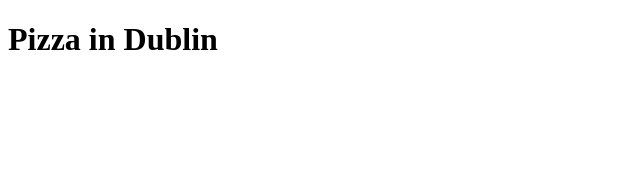
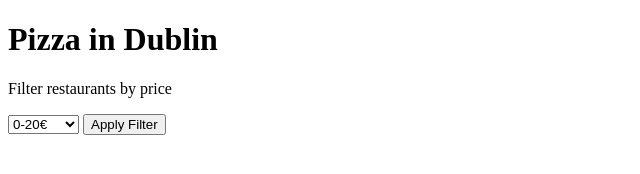
Before and after one commit to tavferreira/project-food-purple-b, a plain HTML site: page index.html in a window 1280 px wide. Shown: the whole page, without its empty margins (0-640 px from the left). Drawn offline with Linux system fonts and the light colour scheme; no server answers.

Commit message:
Setting up filter.js

```diff
--- a/index.html
+++ b/index.html
@@ -9,6 +9,17 @@
 	</head>
 	<body>
 		<h1>Pizza in Dublin</h1>
+		<form id="filterPrice">
+			<p>Filter restaurants by price</p>
+			<select name="prices" form="filterPrice">
+				<option value="0-20">0-20€</option>
+				<option value="20-40">20-40€</option>
+				<option value="40-60">40-60€</option>
+				<option value="60-80">60-80€</option>
+				<option value="80-100">80-100€</option>
+			</select>
+			<input id="priceSubmit" type="submit" value="Apply Filter" />
+		</form>
 		<ul id="restaurantList"></ul>
 
 		<script src="script.js"></script>
```
Also changed, not shown: filter.js (added). Lines whose indentation alone changed are shown as unchanged.
